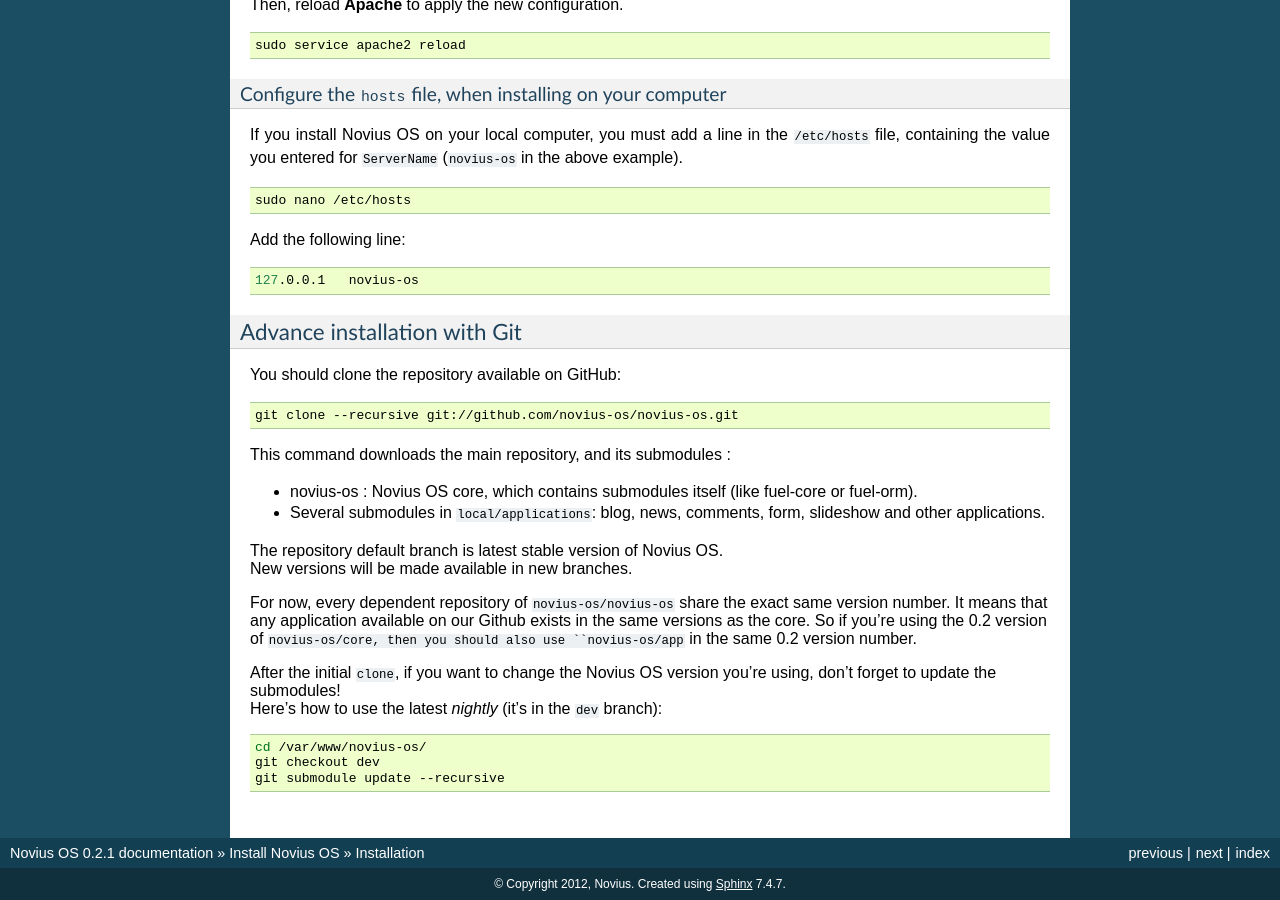
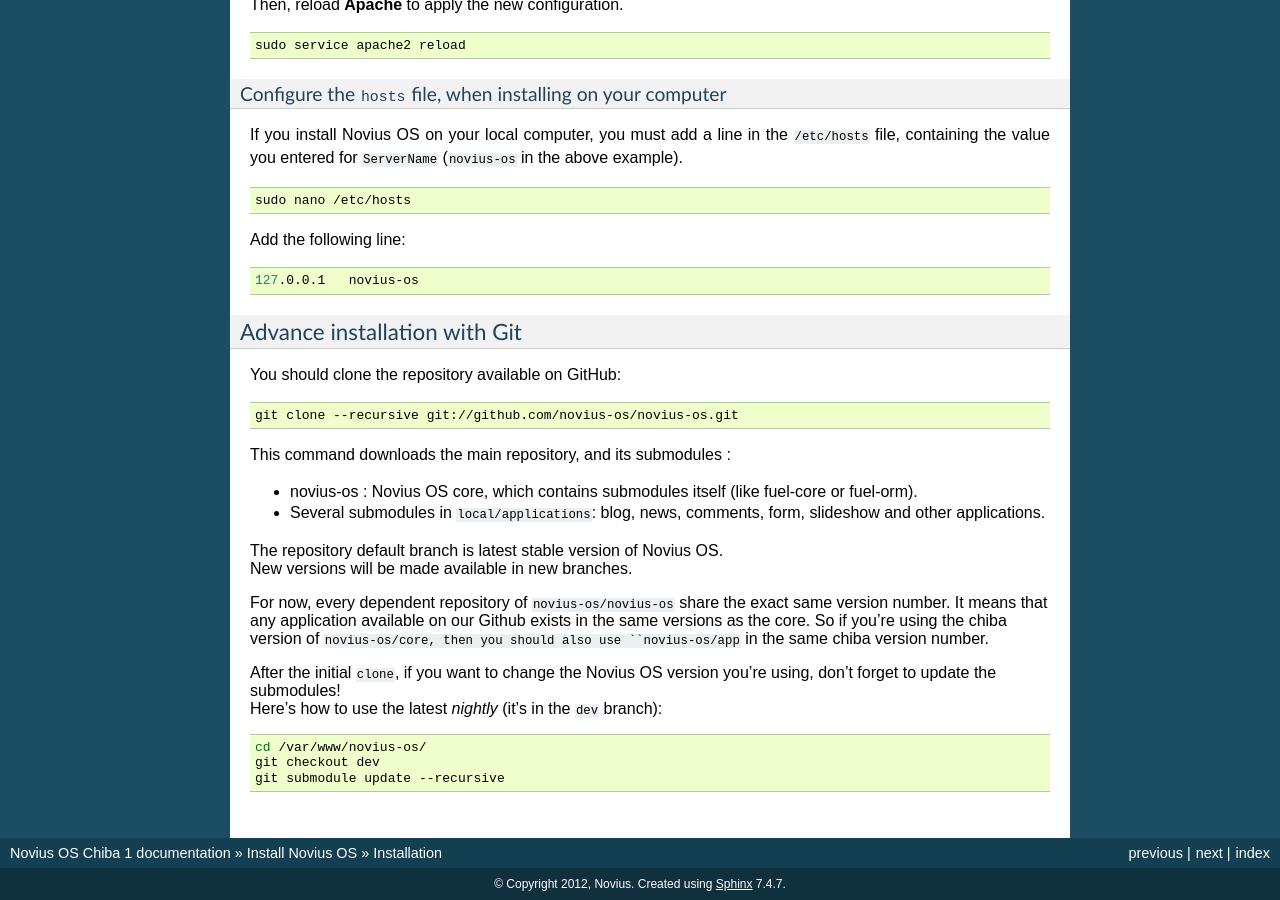
Before and after one commit to Meroje/documentation-en, a Sphinx documentation site: the page built from source/install/install.rst, in a window 1280 px wide and 900 px high, scrolled down 2018 px. Built offline with Sphinx 7.4.7, drawn with Linux system fonts in a browser that asks for light colours; some of the changed text lies outside the part shown.

Commit message:
Bumped version to Chiba 1

```diff
--- a/source/conf.py
+++ b/source/conf.py
@@ -53,9 +53,9 @@
 # built documents.
 #
 # The short X.Y version.
-version = '0.2'
+version = 'chiba'
 # The full version, including alpha/beta/rc tags.
-release = '0.2.1'
+release = 'Chiba 1'
 
 # The language for content autogenerated by Sphinx. Refer to documentation
 # for a list of supported languages.
@@ -250,17 +250,17 @@
 
 if on_rtd:
 	intersphinx_mapping = {
-	'api': ('http://docs-api.novius-os.org/en/0.2.1/', None),
-	'en': ('http://docs.novius-os.org/en/0.2.1/', None),
-	'fr': ('http://docs-fr.novius-os.org/en/0.2.1/', None),
+	'api': ('http://docs-api.novius-os.org/en/chiba.1/', None),
+	'en': ('http://docs.novius-os.org/en/chiba.1/', None),
+	'fr': ('http://docs-fr.novius-os.org/en/chiba.1/', None),
 	'ja': ('http://docs-ja.novius-os.org/en/0.2/', None),
 	  }
 	todo_include_todos = False
 else:
 	intersphinx_mapping = {
 	'api': ('http://novius-os-docs-api/', None),
-	'en': ('http://docs.novius-os.org/en/0.2.1/', None),
-	'fr': ('http://docs-fr.novius-os.org/en/0.2.1/', None),
+	'en': ('http://docs.novius-os.org/en/chiba.1/', None),
+	'fr': ('http://docs-fr.novius-os.org/en/chiba.1/', None),
 	'ja': ('http://docs-ja.novius-os.org/en/0.2/', None),
 	  }
 	todo_include_todos = True
--- a/source/install/install.rst
+++ b/source/install/install.rst
@@ -42,7 +42,7 @@
 .. code-block:: bash
 
     cd /var/www
-    sudo wget http://raw.github.com/novius-os/ci/master/0.2/tools/install.sh && sh install.sh
+    sudo wget http://raw.github.com/novius-os/ci/master/chiba/tools/install.sh && sh install.sh
 
 Once the installation completes:
 
@@ -59,7 +59,7 @@
 
 We recommend you follow this procedure when installing Novius OS on shared hosting:
 
-* Download  `novius-os.0.2.0.2.zip <http://community.novius-os.org/download-novius-os-zip.html>`__.
+* Download  `novius-os.chiba.1.zip <http://community.novius-os.org/download-novius-os-zip.html>`__.
 * Unzip the file.
 * Upload (or move) the :file:`novius-os` directory to your server's ``DOCUMENT_ROOT`` (using FTP for instance).
 * Open your browser at http://your.domain/novius-os/ (replace ``novius-os`` with the directory name where Novius OS has been unzipped).
--- a/source/install/upgrade.rst
+++ b/source/install/upgrade.rst
@@ -13,8 +13,8 @@
 .. code-block:: bash
 
 	git fetch origin
-	git checkout master/0.2
-	git merge origin/master/0.2
+	git checkout master/chiba
+	git merge origin/master/chiba
 	git submodule update --recursive --init
 
 Zip
```
